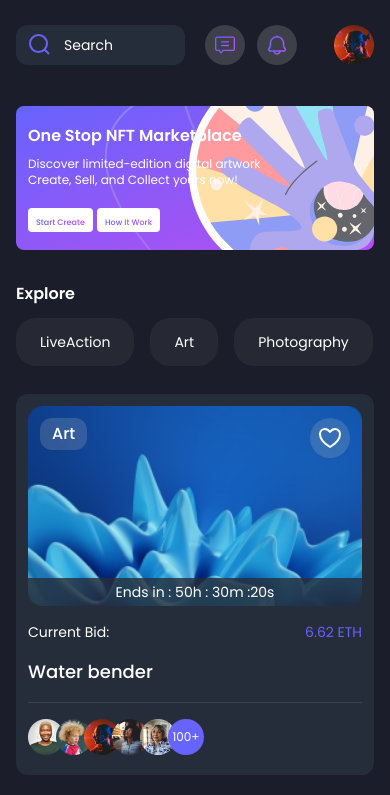
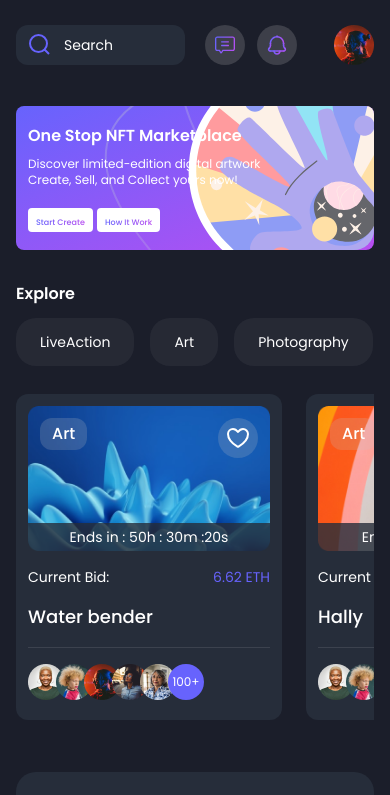
Before and after one commit to nzrmm/cuanmakers, a Vue app: page / in a window 390 px wide. Shown: the top 795 px of the page. Built offline with nearby package versions, Linux system fonts and the light colour scheme.

Commit message:
[fix] responsive card content

```diff
--- a/src/components/base/BaseCard.vue
+++ b/src/components/base/BaseCard.vue
@@ -1,5 +1,5 @@
 <template>
-  <div class="w-full sm:w-6/12 lg:w-4/12 px-3 py-3">
+  <div class="w-[290px] lg:w-4/12 px-3 py-3">
     <div class="bg-base rounded-12 p-3">
 
       <!-- Card Header -->
--- a/src/components/base/BaseContent.vue
+++ b/src/components/base/BaseContent.vue
@@ -3,7 +3,7 @@
     <h1 class="mb-3 font-semibold lg:text-xl">Explore</h1>
 
     <!-- Link content menu -->
-    <div class="mb-4 flex  space-x-4 overflow-x-auto">
+    <div class="mb-4 flex space-x-4 overflow-x-auto">
       <LinkContent>LiveAction</LinkContent>
       <LinkContent>Art</LinkContent>
       <LinkContent>Photography</LinkContent>
@@ -13,7 +13,8 @@
     </div>
 
     <!-- Card content menu -->
-    <div class="flex flex-wrap -mx-3">
+    <div class="overflow-x-auto lg:overflow-x-hidden">
+    <div class="inline-flex lg:flex-wrap -mx-3">
       <BaseCard src="images-1.png" alt="images-1" category="Art" timer="50h : 30m :20s" :curBid="6.62" title="Water bender"/>
       <BaseCard src="images-2.png" alt="images-2" category="Art" timer="20h : 10m :20s" :curBid="6.34" title="Hally"/>
       <BaseCard src="images-3.png" alt="images-3" category="Art" timer="50h : 30m :30s" :curBid="6.82" title="Abstract"/>
@@ -21,5 +22,7 @@
       <BaseCard src="images-5.png" alt="images-5" category="Art" timer="20h : 10m :20s" :curBid="2.624" title="Paranoia"/>
       <BaseCard src="images-6.png" alt="images-6" category="Art" timer="20h : 40m :10s" :curBid="6.52" title="Wondershall"/>
     </div>
+    </div>
+
   </div>
 </template>
```
